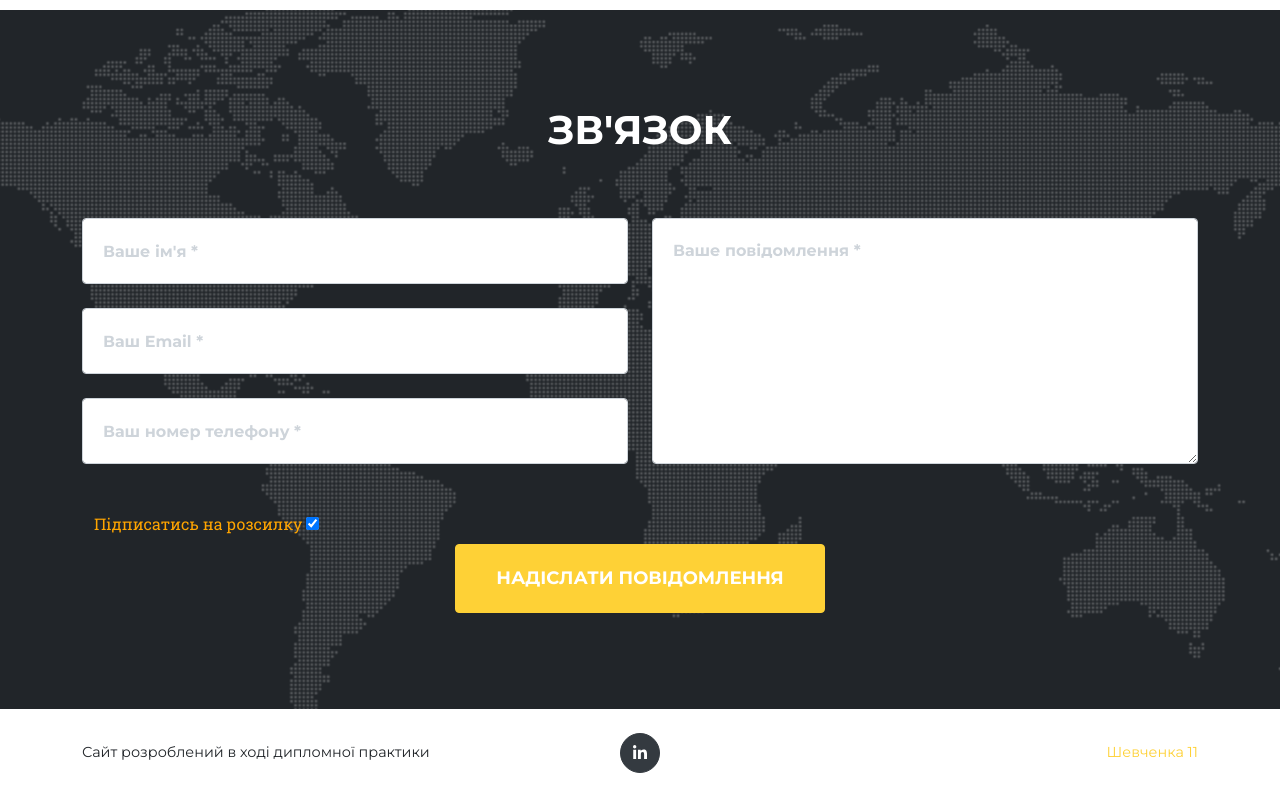
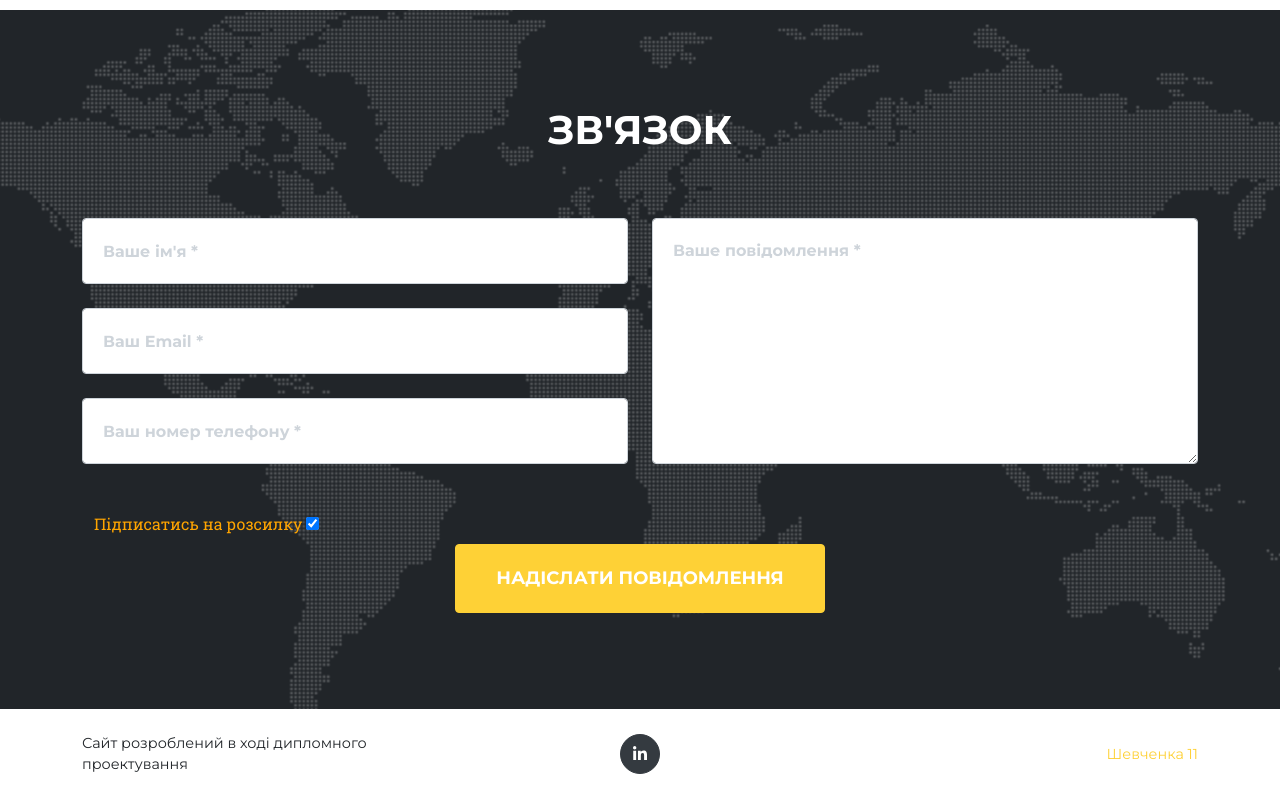
Before and after one commit to chamara980/Cosmetology, a plain HTML site: page index.html in a window 1280 px wide. Shown: the part 3488-4288 px from the top of the page. Drawn offline with nearby package versions, Linux system fonts and the light colour scheme; a web font is replaced by a local one.

Commit message:
Update index.html

```diff
--- a/index.html
+++ b/index.html
@@ -333,7 +333,7 @@
     <footer class="footer py-4">
         <div class="container">
             <div class="row align-items-center">
-                <div class="col-lg-4 text-lg-left">Сайт розроблений в ході дипломної практики</div>
+                <div class="col-lg-4 text-lg-left">Сайт розроблений в ході дипломного проектування</div>
                 <div class="col-lg-4 my-3 my-lg-0">
                    <!-- <a class="btn btn-dark btn-social mx-2" href="https://www.instagram.com/kosmetolog_maria_chamara/"><i class="fab fa-twitter"></i></a><a class="btn btn-dark btn-social mx-2" href="#!"><i class="fab fa-facebook-f"></i></a>--><a class="btn btn-dark btn-social mx-2" href="https://www.instagram.com/kosmetolog_maria_chamara/"><i class="fab fa-linkedin-in"></i></a>
                 </div>
```
